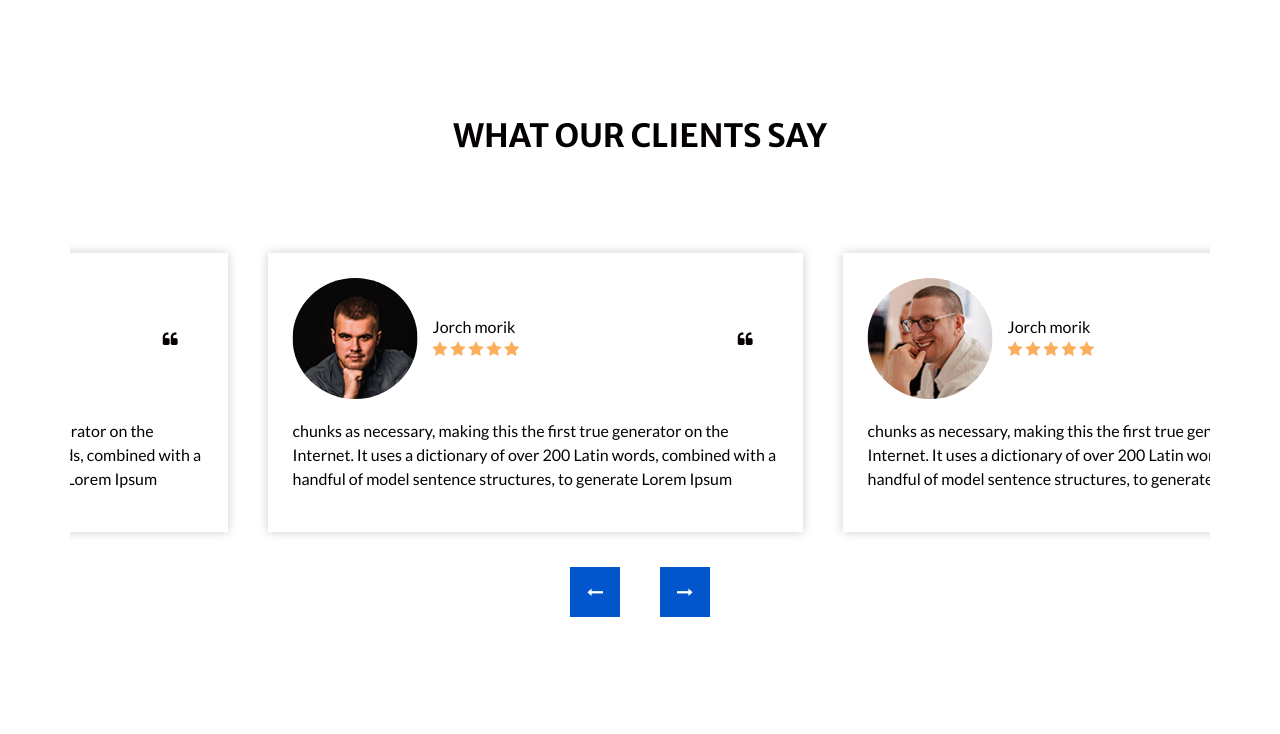
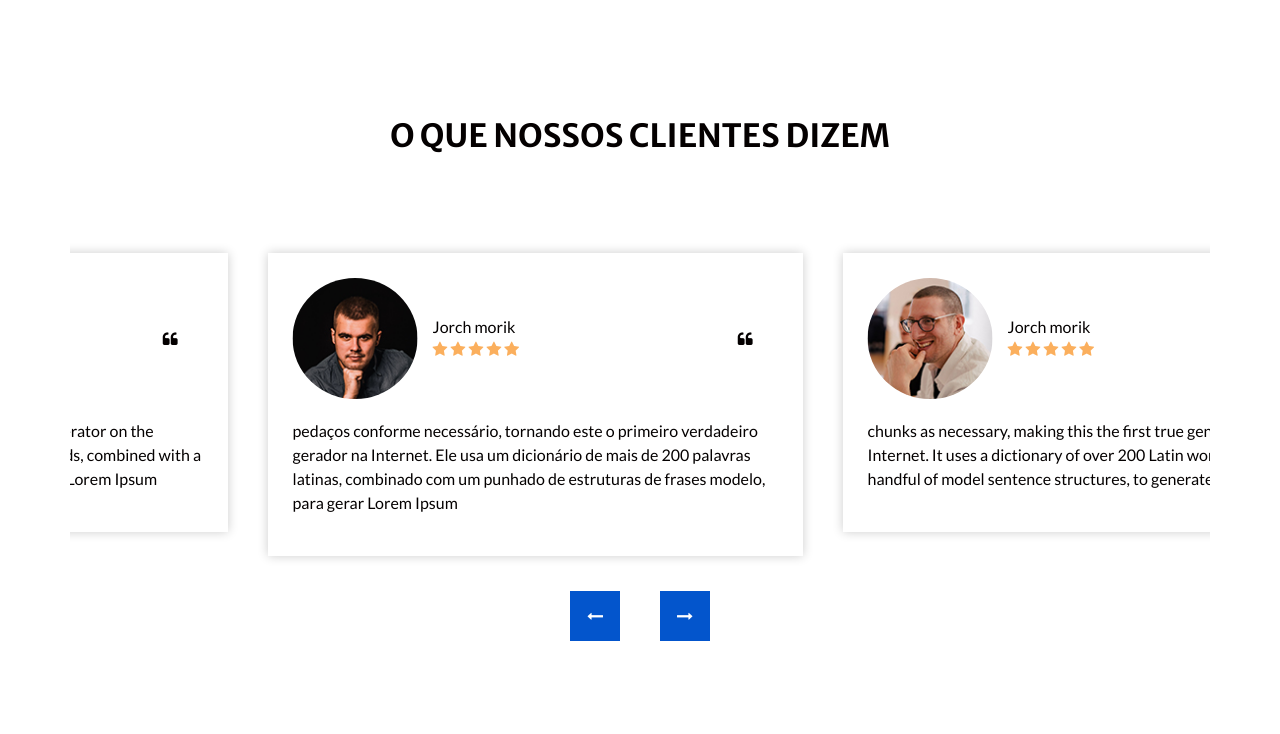
Before and after one commit to ezekiel9m/app-site-aula-devops-2, a plain HTML site: page index.html in a window 1280 px wide. Shown: the part 3099-3833 px from the top of the page. Drawn offline with nearby package versions, Linux system fonts and the light colour scheme; some packages are replaced by stand-ins of ours.

Commit message:
Update index.html
Realizado a tradução de pequenas partes do site.

```diff
--- a/index.html
+++ b/index.html
@@ -297,7 +297,7 @@
     <div class="container">
       <div class="heading_container heading_center">
         <h2>
-          What Our Clients Say
+          O que nossos clientes dizem
         </h2>
       </div>
       <div class="carousel-wrap layout_padding2-top ">
@@ -351,7 +351,7 @@
               </div>
               <div class="client_text">
                 <p>
-                  chunks as necessary, making this the first true generator on the Internet. It uses a dictionary of over 200 Latin words, combined with a handful of model sentence structures, to generate Lorem Ipsum
+                  pedaços conforme necessário, tornando este o primeiro verdadeiro gerador na Internet. Ele usa um dicionário de mais de 200 palavras latinas, combinado com um punhado de estruturas de frases modelo, para gerar Lorem Ipsum
                 </p>
               </div>
             </div>
```
